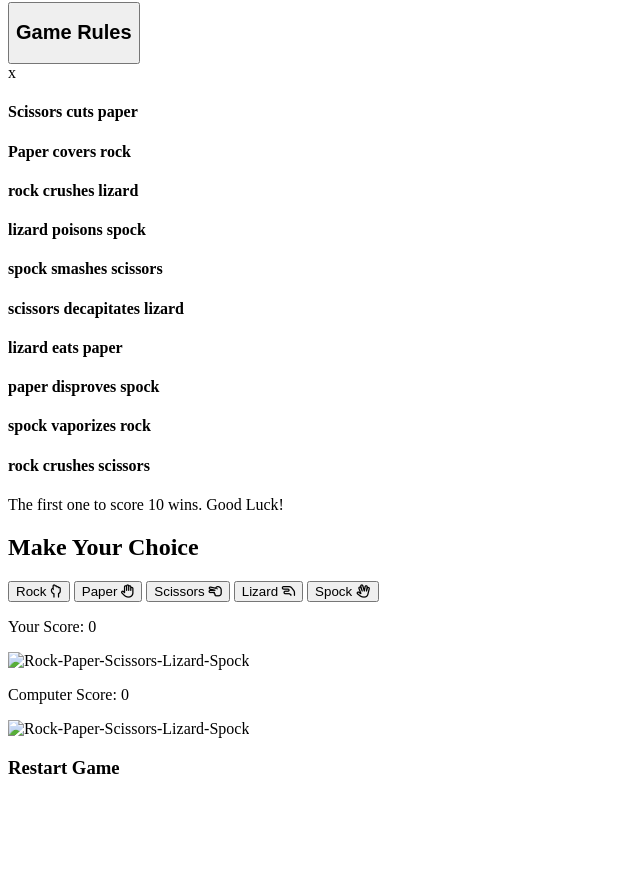
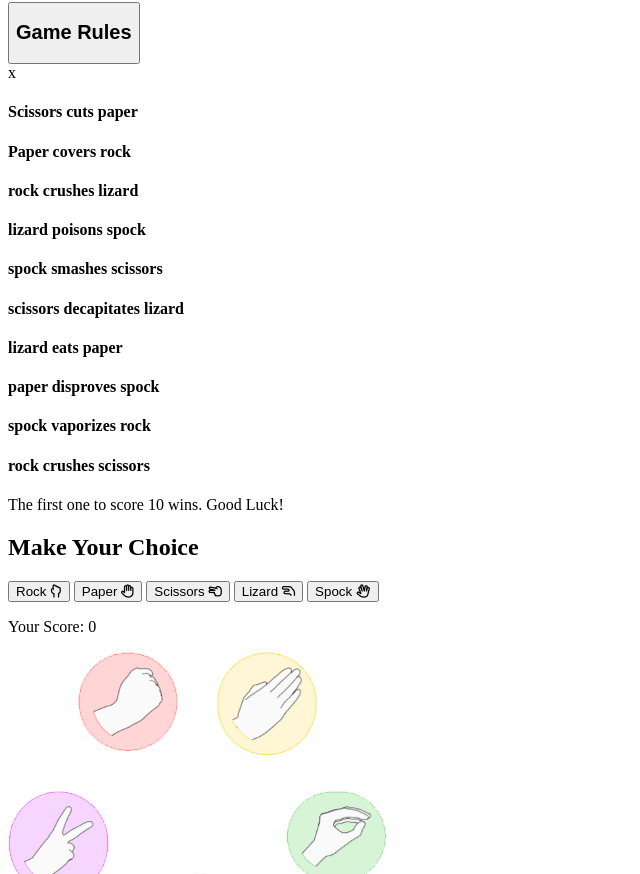
Before and after one commit to leonardo-simeone/Rock-Paper-Scissors-Lizard-Spock-Game, a plain HTML site: page index.html in a window 1280 px wide. Shown: the part 78-952 px from the top of the page, without its empty margins (0-640 px from the left). Before the commit the page ends 875 px from the top, so only its background shows below. Drawn offline with Linux system fonts and the light colour scheme; the site is published under a folder, as on GitHub Pages, so addresses that start at the root find nothing.

Commit message:
Add images class to game area image container div

```diff
--- a/index.html
+++ b/index.html
@@ -50,14 +50,14 @@
         <div id="game-area">
             <div id="user">
                 <p>Your Score: <span id="user-score">0</span></p>
-                <div>
-                    <img src="/assets/images/rpsls.png" alt="Rock-Paper-Scissors-Lizard-Spock">
+                <div class="images">
+                    <img src="assets/images/rpsls.png" alt="Rock-Paper-Scissors-Lizard-Spock" id="user-image">
                 </div>
             </div>
             <div id="computer">
                 <p>Computer Score: <span id="computer-score">0</span></p>
-                <div>
-                    <img src="/assets/images/rpsls.png" alt="Rock-Paper-Scissors-Lizard-Spock">
+                <div class="images">
+                    <img src="assets/images/rpsls.png" alt="Rock-Paper-Scissors-Lizard-Spock"  id="computer-image">
                 </div>
             </div>
         </div>
```
